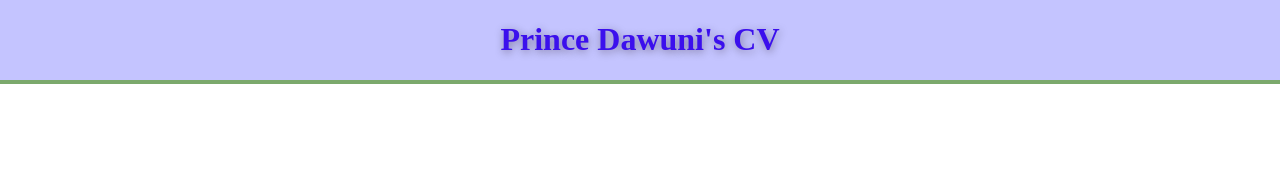
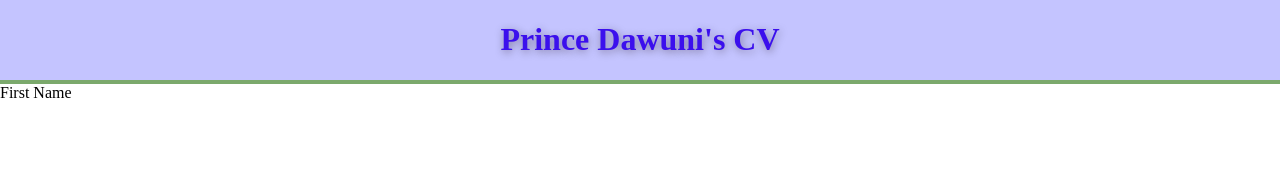
Before and after one commit to Devkass7/CV-APP, a React (Vite) app in the folder cv-app/: page / in a window 1280 px wide. Shown: the top 174 px of the page. Built offline with nearby package versions, Linux system fonts and the light colour scheme.

Commit message:
feat(forms): add Forms component and reorganize sections

```diff
--- a/cv-app/src/App.jsx
+++ b/cv-app/src/App.jsx
@@ -1,9 +1,10 @@
-
+import Forms from "./components/Forms"
 import "./styles.css"
 import Hearder from "./components/Header"
 
 export default function App(){
     return <>
         <Hearder />
+        <Forms />
     </>
 }
--- /dev/null
+++ b/cv-app/src/components/Forms.jsx
@@ -0,0 +1,9 @@
+import General from "./Forms/General";
+
+
+
+export default function Forms(){
+    return <form action="">
+        <General />
+    </form>
+}
--- /dev/null
+++ b/cv-app/src/components/Forms/General.jsx
@@ -0,0 +1,6 @@
+
+export default function General(){
+    return <>
+    <label htmlFor="fname">First Name</label>
+    </>
+}
```
Also changed, not shown: cv-app/src/components/Forms/Educational.jsx (added), cv-app/src/components/Forms/WorkExperience.jsx (added), cv-app/src/components/WorkExperience.jsx (deleted).
